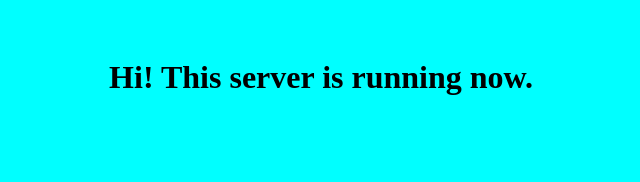
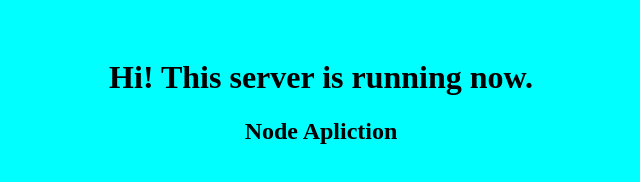
Before and after one commit to abhayjt/Nodeapp, a website: page index.html in a window 1280 px wide. Shown: the whole page, without its empty margins (319-959 px from the left). Drawn offline with Linux system fonts and the light colour scheme.

Commit message:
change the  index file

```diff
--- a/index.html
+++ b/index.html
@@ -11,5 +11,7 @@
     padding: 30px;">
     <h1>Hi! This server is running now.</h1>
 
+    <h2>Node  Apliction </h2>
+
 </body>
 </html>
```
